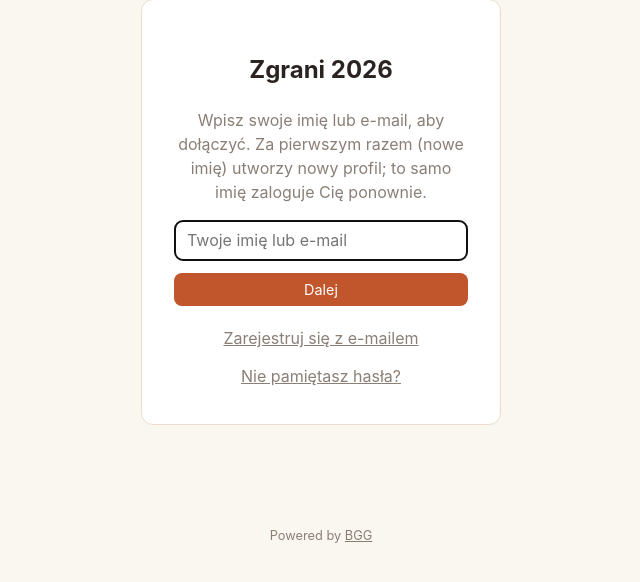
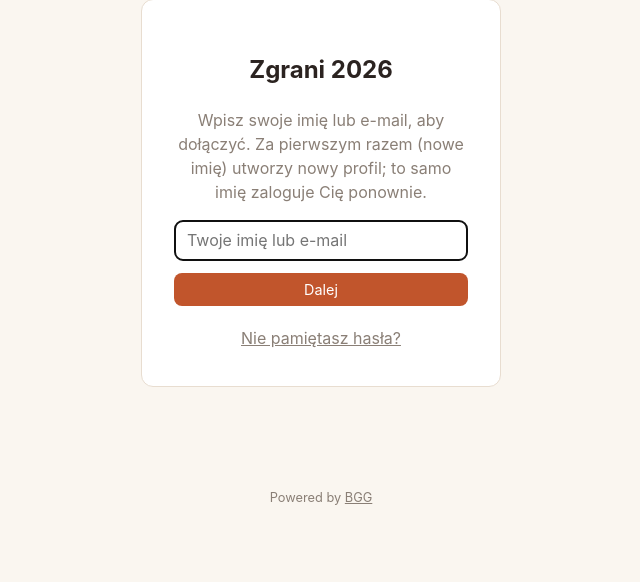
Before and after one commit to rmarcisz/Boardgame_organizer, a Python web app: template templates/login.html in a window 1280 px wide. Shown: the part 136-718 px from the top of the page, without its empty margins (319-959 px from the left). Run offline with Jinja, Linux system fonts and the light colour scheme; the template is opened without the code that fills it, so the values that code supplies are empty.

Commit message:
Hide the email registration link on login, registration shelved for now
Co-Authored-By: Claude Sonnet 5 <noreply@anthropic.com>
Claude-Session: https://claude.ai/code/session_01H3YbeoixDePXrAobs7y3UY

```diff
--- a/templates/login.html
+++ b/templates/login.html
@@ -32,7 +32,6 @@
         <button type="submit">Dalej</button>
     </form>
     <div class="login-links">
-        <a href="{{ url_for('register') }}" class="link-btn">Zarejestruj się z e-mailem</a>
         <a href="{{ url_for('forgot_password') }}" class="link-btn">Nie pamiętasz hasła?</a>
     </div>
     {% endif %}
```
